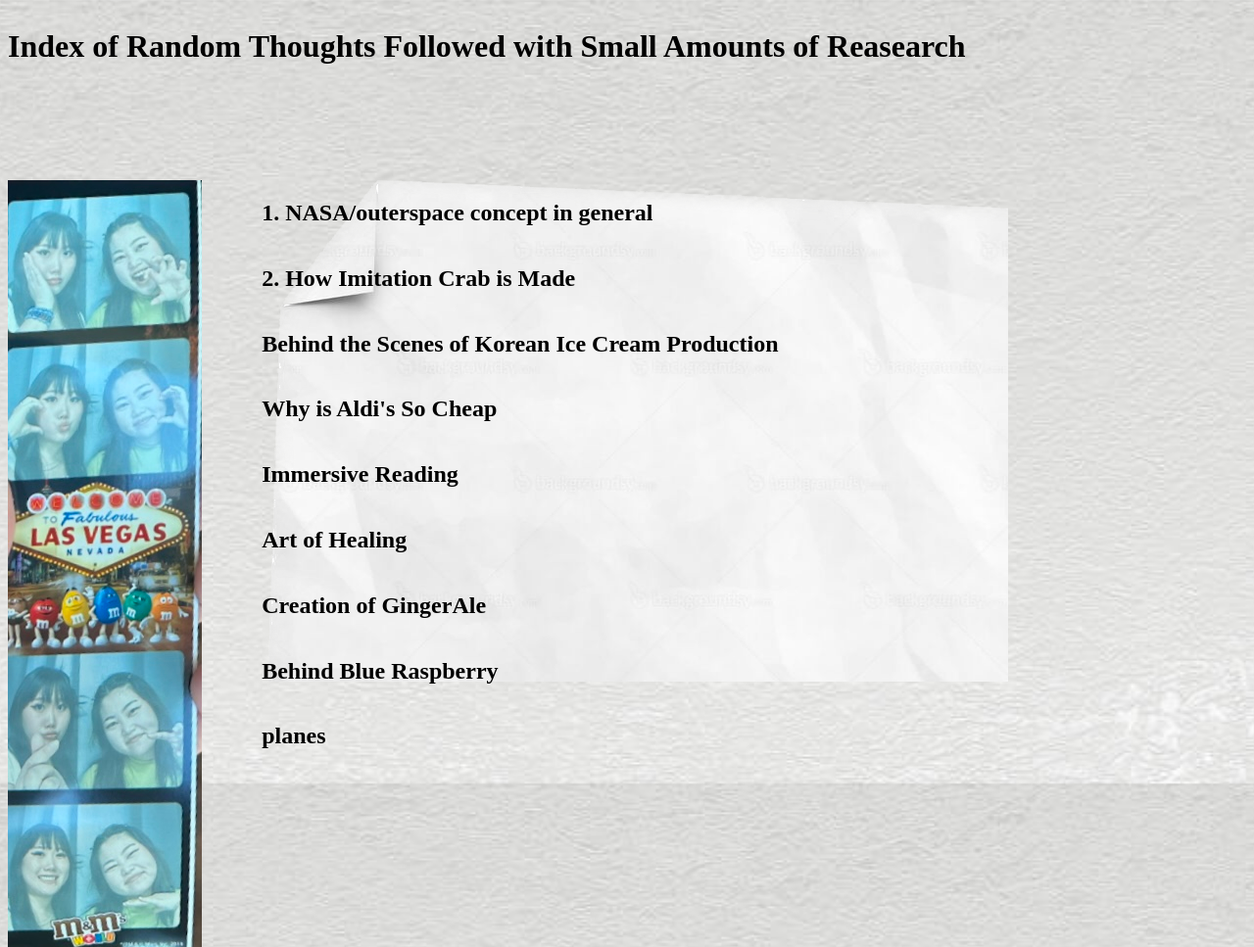
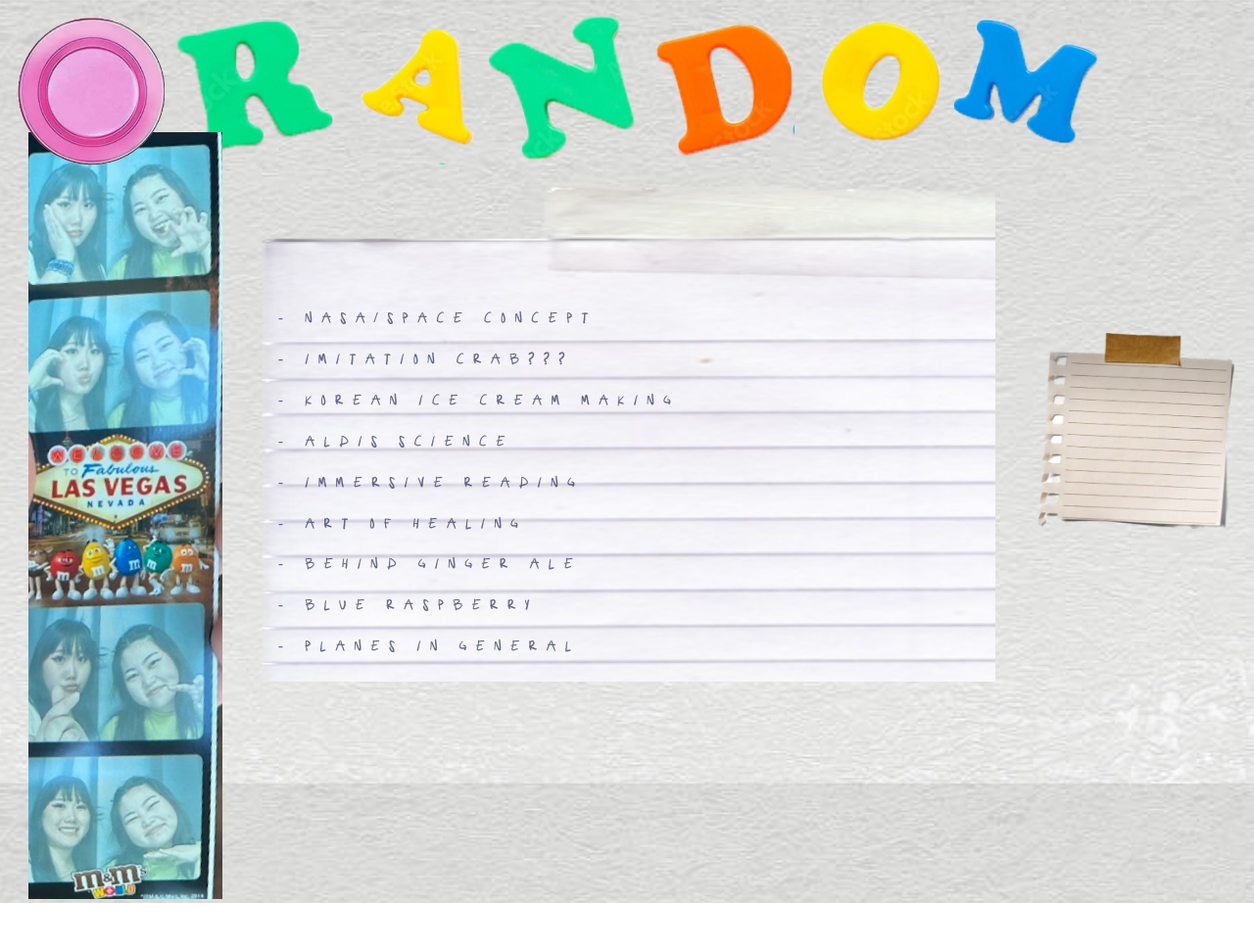
Before and after one commit to jollyjuulia/project-1, a plain HTML site: page index.html in a window 1280 px wide. Shown: the top 967 px of the page at 98% size. After the commit the page ends 922 px from the top, so only its background shows below. Drawn offline with Linux system fonts and the light colour scheme.

Commit message:
SORT OF LIKABLE

```diff
--- a/index.html
+++ b/index.html
@@ -10,7 +10,60 @@
     <body>
 
 
+        <!-- <h1>Draggable DIV Element</h1> -->
 
+        <!-- <p>Click and hold the mouse button down while moving the DIV element</p> -->
+
+        <div id="mydiv">
+          <div id="mydivheader"> <img src="img/magnet.png"width="150" height="150"></div>
+
+        </div>
+
+        <script>
+        //Make the DIV element draggagle:
+        dragElement(document.getElementById("mydiv"));
+
+        function dragElement(elmnt) {
+          var pos1 = 0, pos2 = 0, pos3 = 0, pos4 = 0;
+          if (document.getElementById(elmnt.id + "header")) {
+            /* if present, the header is where you move the DIV from:*/
+            document.getElementById(elmnt.id + "header").onmousedown = dragMouseDown;
+          } else {
+            /* otherwise, move the DIV from anywhere inside the DIV:*/
+            elmnt.onmousedown = dragMouseDown;
+          }
+
+          function dragMouseDown(e) {
+            e = e || window.event;
+            e.preventDefault();
+            // get the mouse cursor position at startup:
+            pos3 = e.clientX;
+            pos4 = e.clientY;
+            document.onmouseup = closeDragElement;
+            // call a function whenever the cursor moves:
+            document.onmousemove = elementDrag;
+          }
+
+          function elementDrag(e) {
+            e = e || window.event;
+            e.preventDefault();
+            // calculate the new cursor position:
+            pos1 = pos3 - e.clientX;
+            pos2 = pos4 - e.clientY;
+            pos3 = e.clientX;
+            pos4 = e.clientY;
+            // set the element's new position:
+            elmnt.style.top = (elmnt.offsetTop - pos2) + "px";
+            elmnt.style.left = (elmnt.offsetLeft - pos1) + "px";
+          }
+
+          function closeDragElement() {
+            /* stop moving when mouse button is released:*/
+            document.onmouseup = null;
+            document.onmousemove = null;
+          }
+        }
+        </script>
 
 
 
@@ -18,31 +71,49 @@
         <div class="grid-container">
 
             <!-- <div class="head"> -->
-            <header>
-                <h1>Index of Random Thoughts Followed with Small Amounts of Reasearch</h1>
+            <header class="random">
+                <img src="img/R.png">
+                <img src="img/a.png">
+                <img src="img/n.png">
+                <img src="img/d.png">
+                <img src="img/o.png">
+                <img src="img/m.png">
+
             </header>
             <!-- </div> -->
 
 
             <!-- <div class="flex"> -->
+                <div class="text">
+                <section class="main">
 
-                <section class="main">
-                    <h2>1. NASA/outerspace concept in general</h2>
-                    <h2>2. How Imitation Crab is Made</h2>
-                    <h2>Behind the Scenes of Korean Ice Cream Production</h2>
-                    <h2>Why is Aldi's So Cheap</h2>
-                    <h2>Immersive Reading</h2>
-                    <h2>Art of Healing</h2>
-                    <h2>Creation of GingerAle</h2>
-                    <h2>Behind Blue Raspberry</h2>
-                    <h2>planes</h2>
+
+
+
+                    <h2> - NASA/SPACE CONCEPT</h2>
+                    <h2> - IMITATION CRAB???</h2>
+                    <h2> - KOREAN ICE CREAM MAKING </h2>
+                    <h2> - ALDIS SCIENCE</h2>
+                    <h2> - IMMERSIVE READING</h2>
+                    <h2> - ART OF HEALING</h2>
+                    <h2> - BEHIND GINGER ALE</h2>
+                    <h2> - BLUE RASPBERRY</h2>
+                    <h2> - PLANES IN GENERAL</h2>
                 </section>
+                </div>
 
                 <div class="img-wrapper">
                 <section>
-                    <img src="img/IMG_2403.jpg">
+                    <img src="img/photostrip.jpg">
                 </section>
                 </div>
+
+                <div class="three">
+                    <section class="threed">
+                    <img src="img/post it.png" width="200" height="200">
+                    </section>
+                </div>
+
             <!-- </div> -->
         </div>
 
--- a/styles.css
+++ b/styles.css
@@ -9,23 +9,43 @@
 
 
 .main{
-   grid-area: 2/2/5/5;
-
+   /* grid-area: 2/2/5/5; */
+/*
     display: flex;
     flex-direction: column;
+    justify-content: flex-end;
+    padding-left: 20px;
+    padding-top: 20px;
+    width:80%; */
+    /* background-image: 50%; */
+    /* font-family: 'my Font'; */
+    letter-spacing: 9px;
+    font-size: 13px;
+    display: flex;
+    flex-direction: column;
+    justify-content: flex-end;
+    height: 97%;
+    padding-left: 20px;
+    width: 60vw
+}
 
-    background-image: url(img/Subject\ 11.png);
-    background-image: 50%;
+h2{
+    font-family: "my font";
+    color: rgba(17, 20, 80, 0.615);
+    font-size: 15px;
 }
 
 body{
-    background-image: url(img/fridge.jpg);
+    background-image: url(img/fridge\ texture.jpg);
     background-size: 100vw 100vh;
 }
 
 .img-wrapper{
-    grid-area: 2/1/3/6;
-    /* display: flex; */
+    grid-area:2/1/6/2;
+    display: flex;
+    flex-direction: row;
+    justify-content: center;
+    align-items: center;
     /* background-color: black; */
     /* width: 50 vw; */
 
@@ -47,3 +67,61 @@ header {
 
     grid-column: span 5;
 }
+
+@font-face {
+    font-family: myFirstFont;
+    src: url(img/Dksleepytime-DBDE.otf);
+  }
+
+  @font-face {
+    font-family: hello;
+    src: url(img/DaltonJohn-LVwoW.ttf);
+  }
+
+.text{
+    grid-area: 2/2/5/5;
+    background-image: url(img/paper2.png);
+    background-size: 100vw 100vh;
+    justify-content: flex-end;
+}
+
+.three{
+    grid-area: 2/5/5/6;
+    display: flex;
+    width: 20vw;
+    justify-content: center;
+}
+
+.threed{
+    display: flex;
+    justify-content: center;
+    align-items: center;
+}
+
+#mydiv {
+    position: absolute;
+    z-index: 9;
+    /* background-color: #f1f1f145; */
+    text-align: center;
+    /* border: 1px solid #d3d3d3; */
+  }
+
+  #mydivheader {
+    padding: 10px;
+    cursor: move;
+    z-index: 10;
+    /* background-color: #2196F3; */
+    /* color: #fff; */
+  }
+
+  .random {
+    display: flex;
+    flex-direction: row;
+    justify-content: center;
+  }
+
+  @font-face {
+    font-family: my font;
+    src: url(img/Myfont-Regular.ttf);
+
+  }
```
Also changed, not shown: img/DaltonJohn-LVwoW.ttf (added), img/Dksleepytime-DBDE.otf (added), img/Myfont-Regular.ttf (added), img/R.png (added), img/a.png (added), img/d.png (added), img/fridge texture.jpg (renamed from img/fridge.jpg), img/m.png (added), img/magnet.png (renamed from img/Subject 9.png), img/n.png (added), img/o.png (added), img/paper.png (renamed from img/Subject 11.png), img/paper1.png (added), img/paper2.png (added), 2 more files, 2 other files.
